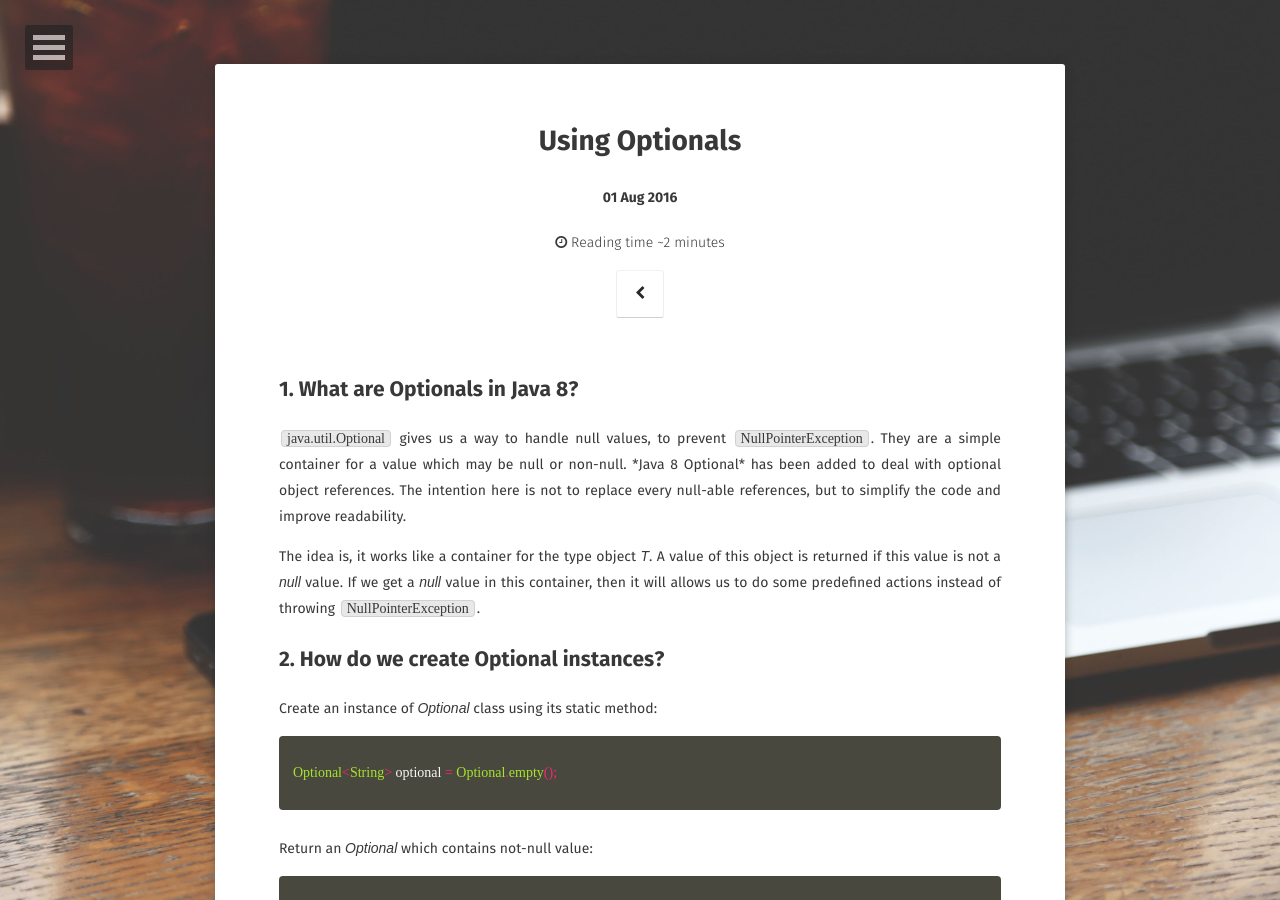
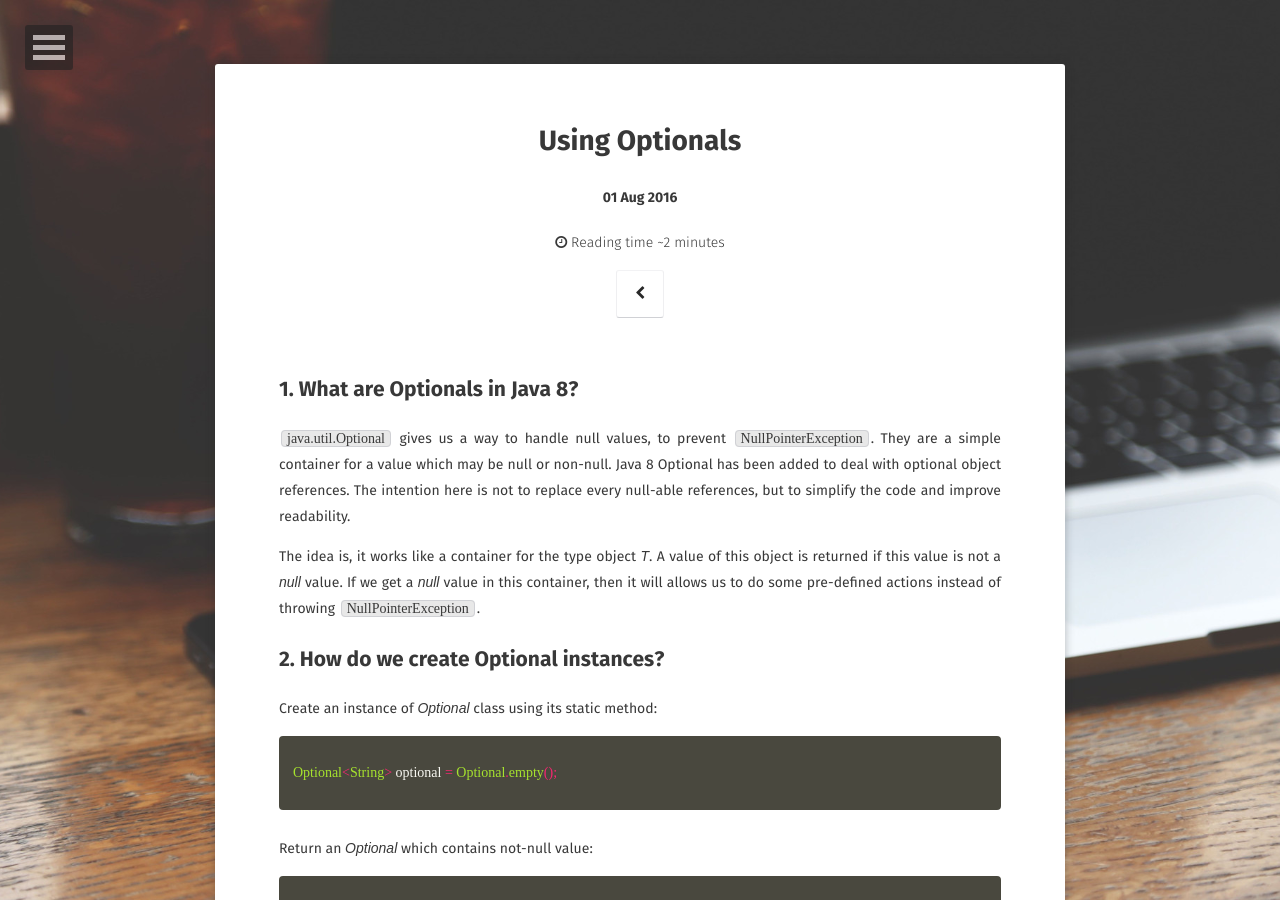
Before and after one commit to mahadyhasan/mahadyhasan.github.io, a Jekyll site: the page built from _posts/2016-07-23-java8-using-optional.md, in a window 1280 px wide and 900 px high. Built offline with Jekyll 4.4.1, drawn with Linux system fonts in a browser that asks for light colours; some web fonts are replaced; comment, search, counter and statistics services are not loaded.

Commit message:
corrected italics on optional post

```diff
--- a/_posts/2016-07-23-java8-using-optional.md
+++ b/_posts/2016-07-23-java8-using-optional.md
@@ -15,11 +15,11 @@ comments: true
 ## 1. What are Optionals in Java 8?
 
 `java.util.Optional` gives us a way to handle null values, to prevent `NullPointerException`. They are a simple container
- for a value which may be null or non-null. *Java 8 Optional<T>* has been added to deal with optional object references.
+ for a value which may be null or non-null. Java 8 Optional<T> has been added to deal with optional object references.
  The intention here is not to replace every null-able references, but to simplify the code and improve readability.
 
  The idea is, it works like a container for the type object *T*. A value of this object is returned if this value is not a
- *null* value. If we get a *null* value in this container, then it will allows us to do some predefined actions instead
+ *null* value. If we get a *null* value in this container, then it will allows us to do some pre-defined actions instead
  of throwing `NullPointerException`.
 
 ## 2. How do we create Optional<T> instances?
```
